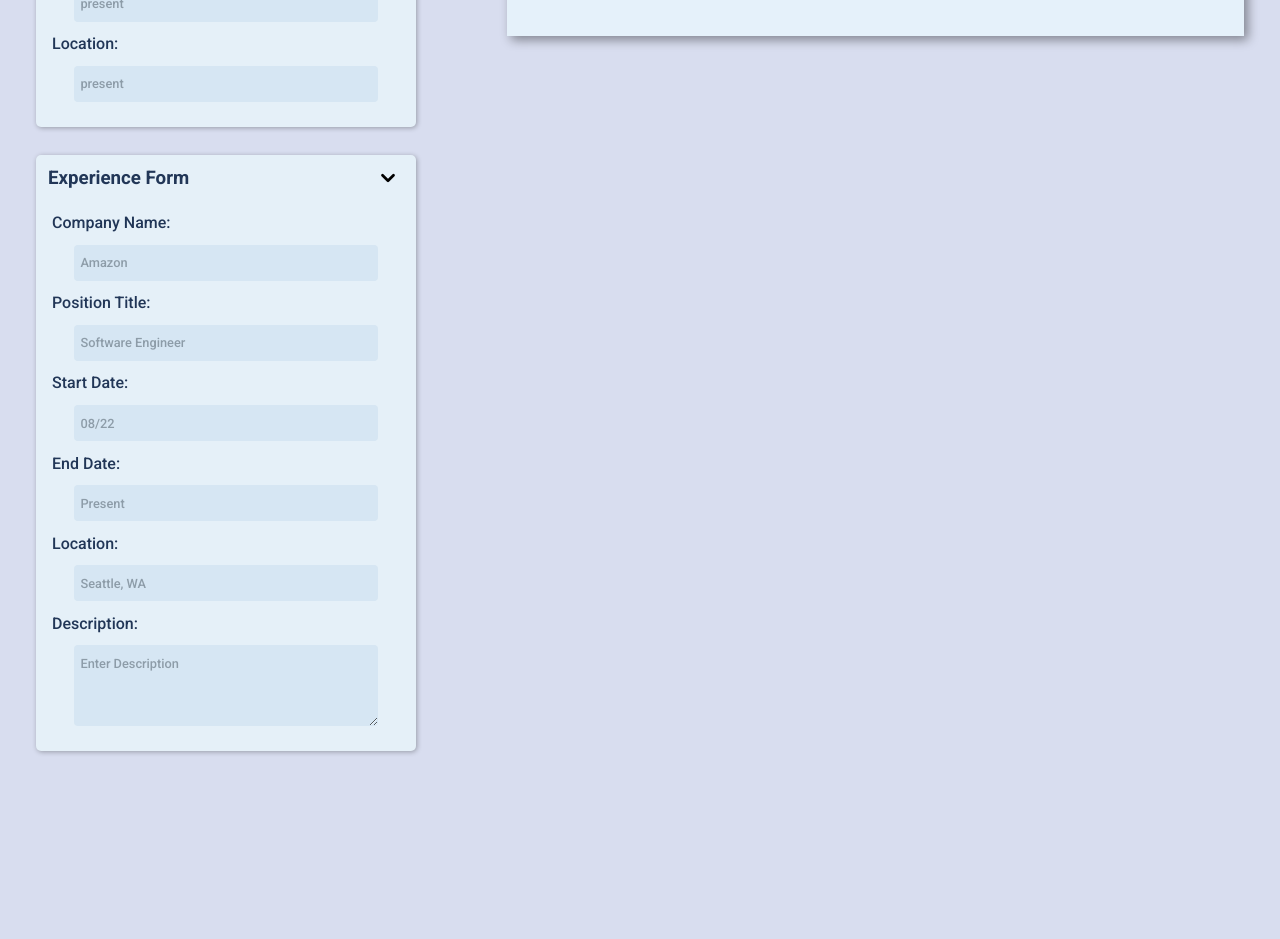
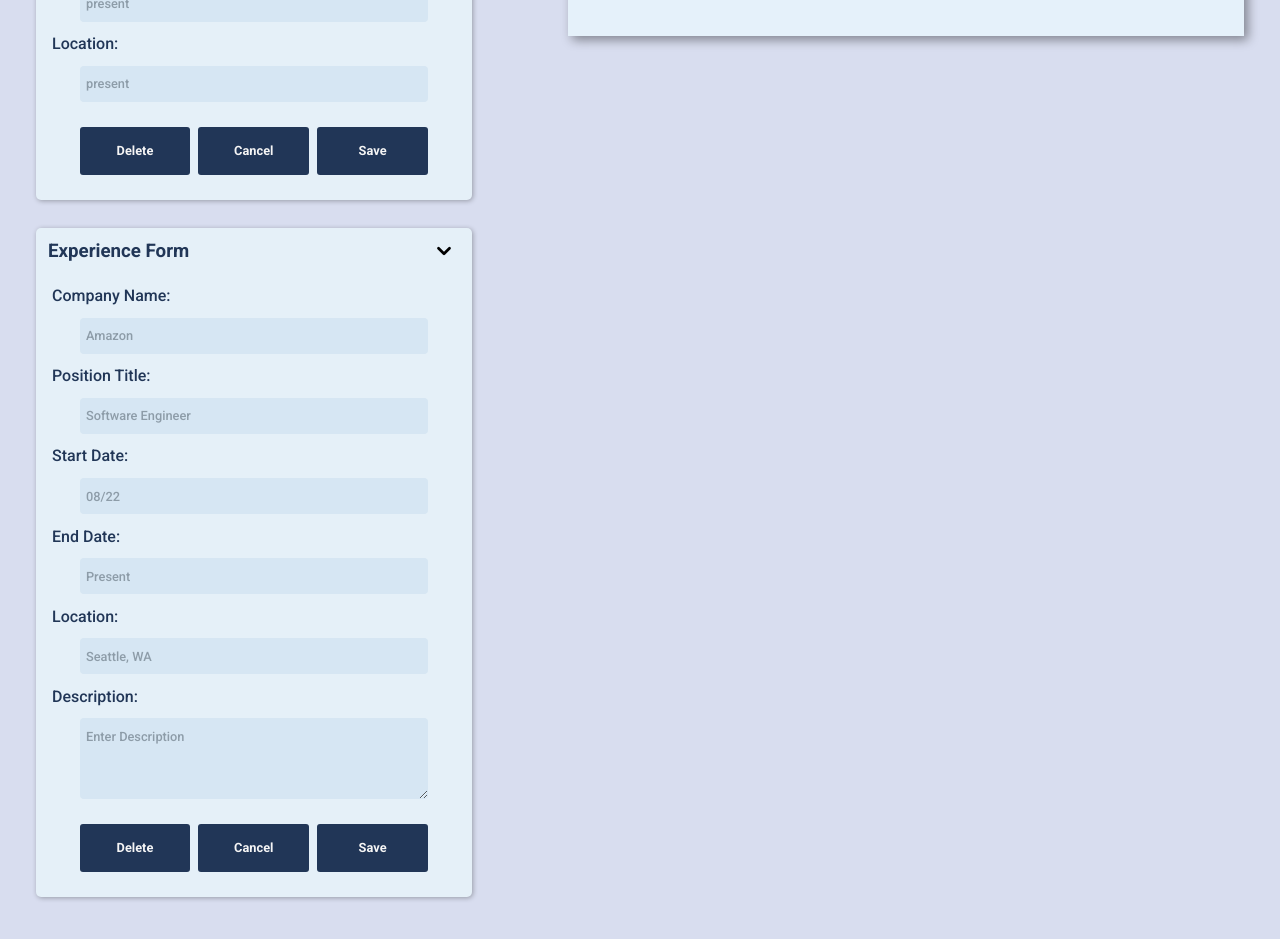
Before and after one commit to jpmunich/Odin-CV-Application, a React (Vite) app: page / in a window 1280 px wide. Shown: the part 800-1739 px from the top of the page. Before the commit the page ends 1615 px from the top, so only its background shows below. Built offline with nearby package versions, Linux system fonts and the light colour scheme.

Commit message:
Add delete, cancel, and save buttons to form

```diff
--- a/src/components/education-info/EducationInformationForm.jsx
+++ b/src/components/education-info/EducationInformationForm.jsx
@@ -36,6 +36,11 @@ function EducationInformationForm() {
                     <div className='education-information-input-container'>
                         <input className="bottom-of-form-input" id="location" name="location" type="text" placeholder='present'/>
                     </div>
+                    <div className="button-container">
+                        <button className='delete-button' type="button">Delete</button>
+                        <button className='cancel-button' type="button">Cancel</button>
+                        <button className='save-button' type="button">Save</button>
+                    </div>
                 </form>
             </div>
         );
--- a/src/components/experience-info/ExperienceInformationForm.jsx
+++ b/src/components/experience-info/ExperienceInformationForm.jsx
@@ -40,7 +40,11 @@ function ExperienceInformationForm() {
                     <div className='experience-information-input-container'>
                         <textarea className="bottom-of-form-input" name="description" id="description" cols="10" rows="4" placeholder='Enter Description'></textarea>
                     </div>
-
+                    <div className="button-container">
+                        <button className='delete-button' type="button">Delete</button>
+                        <button className='cancel-button' type="button">Cancel</button>
+                        <button className='save-button' type="button">Save</button>
+                    </div>
                 </form>
             </div>
         );
--- a/src/styles/Form.css
+++ b/src/styles/Form.css
@@ -5,7 +5,7 @@
 .form-container {
   padding: 36px;
   color: #213657;
-  width: 40%;
+  width: 45%;
 }
 
 .personal-information-form-container,
@@ -60,3 +60,29 @@ textarea::placeholder {
 .bottom-of-form-input {
   margin-bottom: 25px;
 }
+
+.button-container {
+  margin: auto;
+  width: 80%;
+  display: flex;
+  justify-content: center;
+  gap: 8px;
+  padding-bottom: 25px;
+}
+
+button {
+  height: 48px;
+  border: none;
+  border-radius: 3px;
+  background-color: #213657;
+  color: whitesmoke;
+  font-size: 0.8rem;
+  font-weight: 700;
+  flex: 1 1 0;
+  padding: 0 0.8em;
+  transition: 0.4s;
+}
+
+button:hover {
+  padding: 0 1.6em;
+}
--- a/src/styles/Resume.css
+++ b/src/styles/Resume.css
@@ -3,7 +3,7 @@
   margin: 36px auto;
   position: relative;
   right: 36px;
-  width: 60%;
+  width: 55%;
   min-width: 600px;
   height: 800px;
   box-shadow: 4px 4px 10px rgb(0, 0, 0, 0.4);
```
